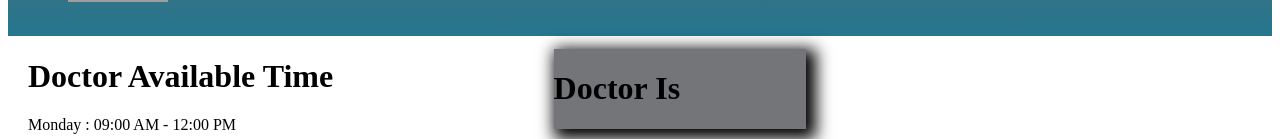
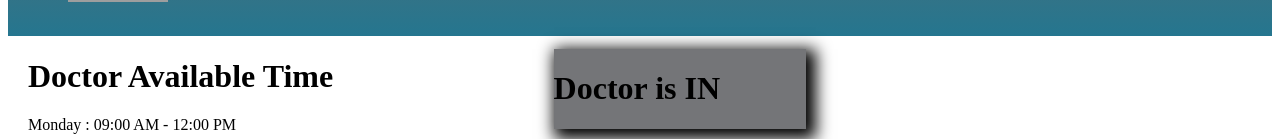
Before and after one commit to beechootan/repo, an Angular app in the folder angular/clinic/: page / in a window 1280 px wide. Shown: the part 166-305 px from the top of the page. Built offline with nearby package versions, Linux system fonts and the light colour scheme; grey boxes are pictures that could not be loaded.

Commit message:
ui/routing

```diff
--- a/angular/clinic/src/app/home/home.component.html
+++ b/angular/clinic/src/app/home/home.component.html
@@ -13,7 +13,7 @@
     <p>from ASP Medical Center</p>
     </div>
     <div id="container">
-        <h1>Doctor Is </h1>
+        <h1>Doctor is IN</h1>
     </div>
   <div id="tokenbox">
     <h1>Current Number</h1>
```
Also changed, not shown: angular/clinic/src/app/doctorstatus.service.ts (+5 -4 lines).
